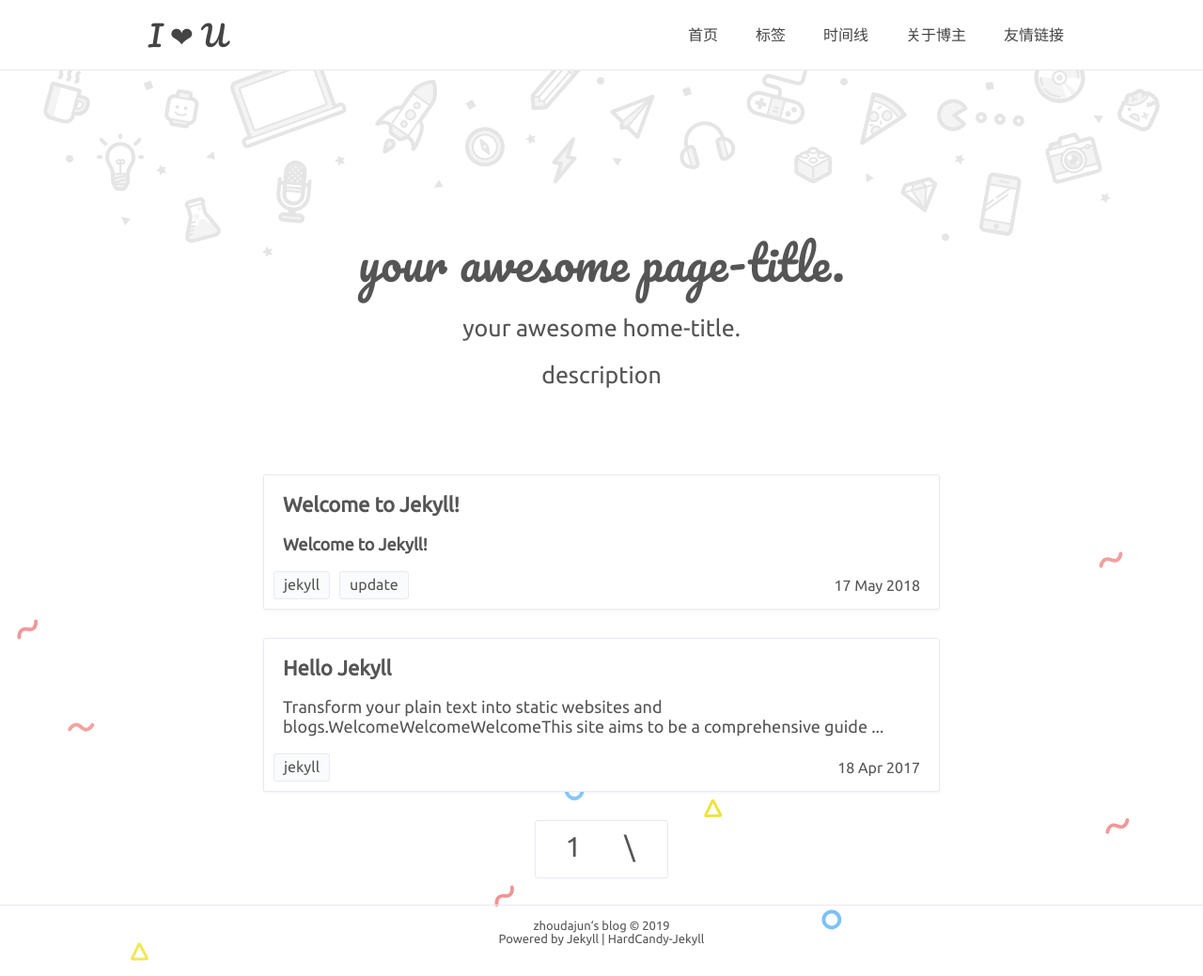
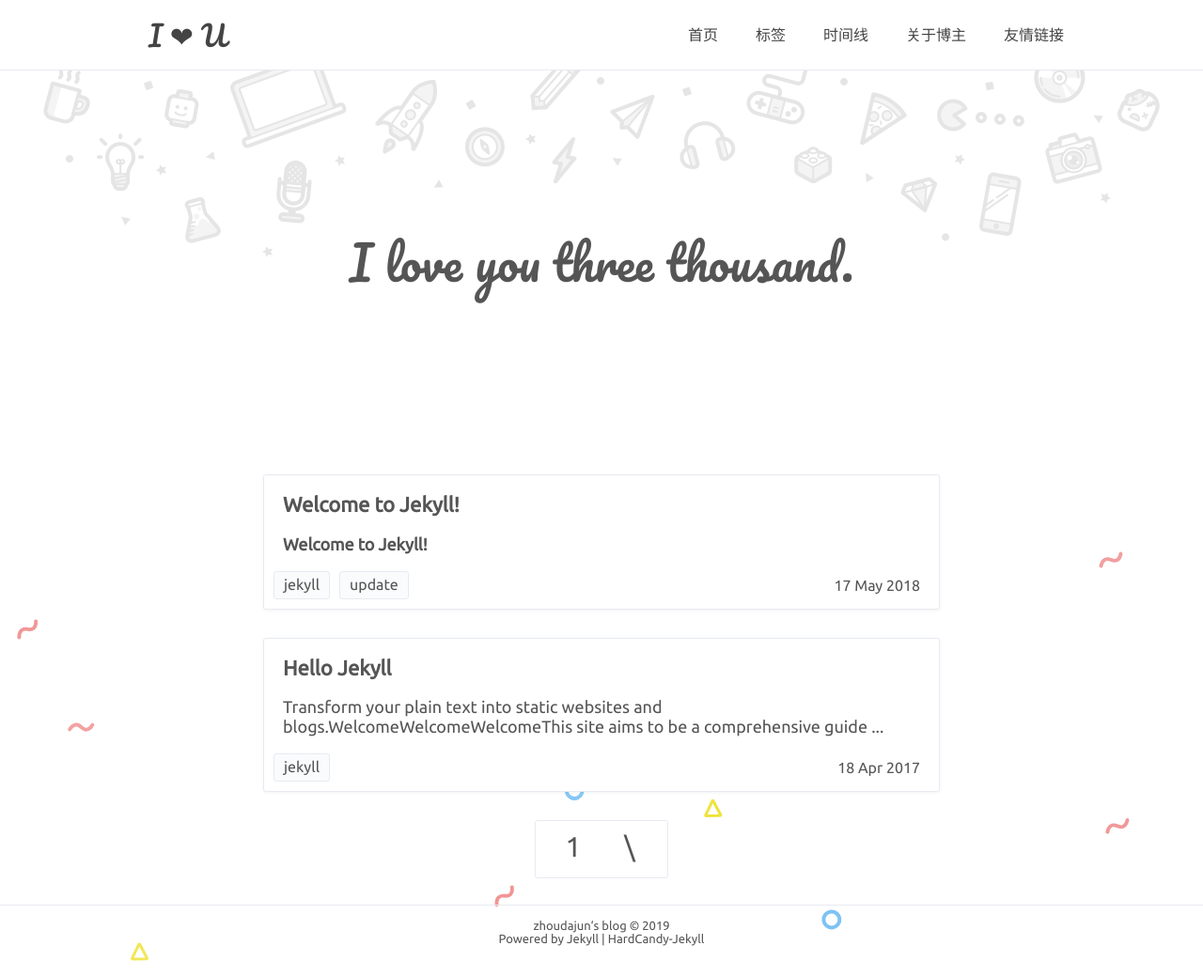
Before and after one commit to zhoudajun/zhoudajun.github.io, a Jekyll site: the page built from index.html, in a window 1280 px wide. Shown: the whole page at 94% size. Built offline with Jekyll 4.4.1, drawn with Linux system fonts in a browser that asks for light colours.

Commit message:
Update index.html

```diff
--- a/index.html
+++ b/index.html
@@ -1,9 +1,9 @@
 ---
 layout: default
-title: your awesome title
-page-title: your awesome page-title.
-home-title: your awesome home-title.
-description: description
+title: Hey U
+page-title: I love you three thousand.
+# home-title: .
+# description: description
 ---
 
 {% include header.html %}
```
